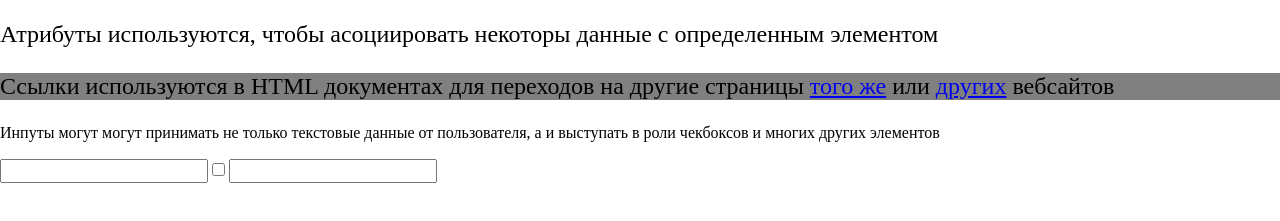
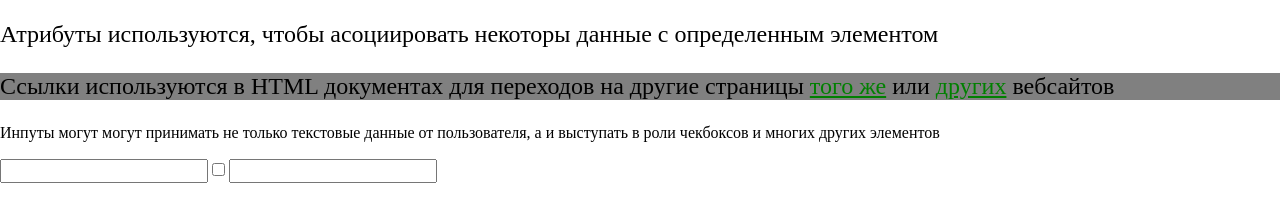
Before and after one commit to SvetMax/task3, a plain HTML site: page index.html in a window 1280 px wide. Shown: the part 61-282 px from the top of the page. Drawn offline with nearby package versions, Linux system fonts and the light colour scheme.

Commit message:
last_edition

```diff
--- a/index.html
+++ b/index.html
@@ -16,7 +16,7 @@
       [data-description] {
         font-size: 24px;
       }
-      [href] [target] {
+      a[href],[target] {
         color: green;
       }
       input [type="text"] {
```
